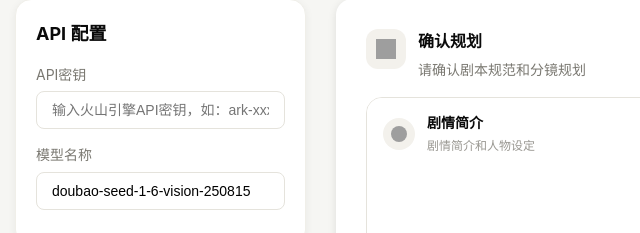
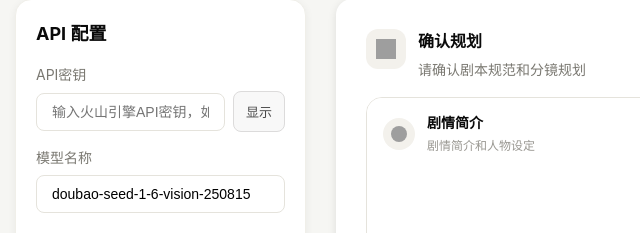
Before and after one commit to Inchel214/Short-video-script-generator, an Electron app: page src/frontend/index.html in a window 1400 px wide. Shown: the part 315-548 px from the top of the page, 185-825 px from the left. Drawn offline with Linux system fonts and the light colour scheme; grey boxes are pictures that could not be loaded.

Commit message:
Add API key visibility toggle

```diff
--- a/src/frontend/app.js
+++ b/src/frontend/app.js
@@ -39,6 +39,7 @@ function saveStateToStorage() {
 const elements = {
     // 配置
     apiKeyInput: document.getElementById('api-key'),
+    apiKeyToggleBtn: document.getElementById('toggle-api-key-visibility'),
     modelNameInput: document.getElementById('model-name'),
 
     // 上传
@@ -122,6 +123,11 @@ function setupEventListeners() {
         }
     });
 
+    // 切换 API 密钥显示
+    if (elements.apiKeyToggleBtn) {
+        elements.apiKeyToggleBtn.addEventListener('click', toggleApiKeyVisibility);
+    }
+
     // 清空图片
     elements.clearImagesBtn.addEventListener('click', clearImages);
 
@@ -153,6 +159,20 @@ function loadConfig() {
     if (savedModelName) {
         elements.modelNameInput.value = savedModelName;
     }
+}
+
+/**
+ * 切换 API 密钥显示状态
+ */
+function toggleApiKeyVisibility() {
+    if (!elements.apiKeyInput || !elements.apiKeyToggleBtn) {
+        return;
+    }
+
+    const isPassword = elements.apiKeyInput.type === 'password';
+    elements.apiKeyInput.type = isPassword ? 'text' : 'password';
+    elements.apiKeyToggleBtn.textContent = isPassword ? '隐藏' : '显示';
+    elements.apiKeyToggleBtn.setAttribute('aria-pressed', String(isPassword));
 }
 
 /**
--- a/src/frontend/index.html
+++ b/src/frontend/index.html
@@ -71,7 +71,10 @@
                     <h3>API 配置</h3>
                     <div class="config-item">
                         <label for="api-key">API密钥</label>
-                        <input type="password" id="api-key" placeholder="输入火山引擎API密钥，如：ark-xxx...">
+                        <div class="input-with-toggle">
+                            <input type="password" id="api-key" placeholder="输入火山引擎API密钥，如：ark-xxx...">
+                            <button type="button" class="toggle-password-btn" id="toggle-api-key-visibility" aria-label="切换 API 密钥显示" aria-pressed="false">显示</button>
+                        </div>
                     </div>
                     <div class="config-item">
                         <label for="model-name">模型名称</label>
--- a/src/frontend/styles.css
+++ b/src/frontend/styles.css
@@ -255,6 +255,38 @@ h3 {
 
 .config-item {
     margin-bottom: 15px;
+}
+
+.input-with-toggle {
+    display: flex;
+    align-items: center;
+    gap: 8px;
+}
+
+.input-with-toggle input {
+    flex: 1;
+}
+
+.toggle-password-btn {
+    border: 1px solid #dcdbdb;
+    background: #f8f8f8;
+    color: #4a4a4a;
+    border-radius: 8px;
+    padding: 10px 12px;
+    font-size: 13px;
+    cursor: pointer;
+    transition: all 0.2s ease;
+    white-space: nowrap;
+}
+
+.toggle-password-btn:hover {
+    background: #f0f0f0;
+    border-color: #c7c7c7;
+}
+
+.toggle-password-btn:focus {
+    outline: none;
+    border-color: #1a73e8;
 }
 
 .config-item label {
```
